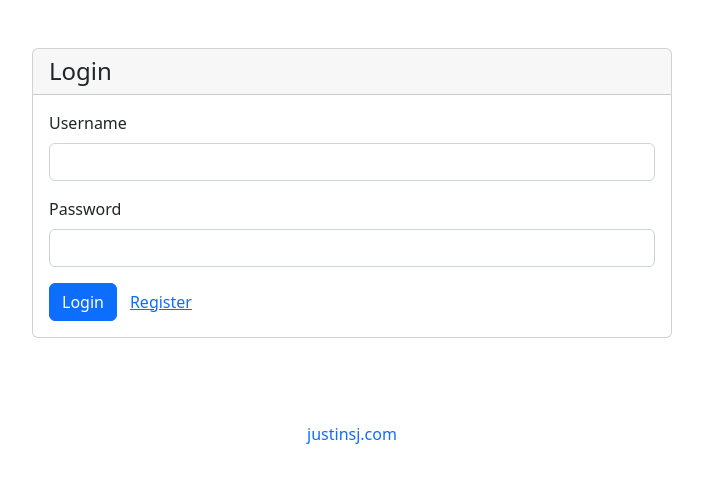
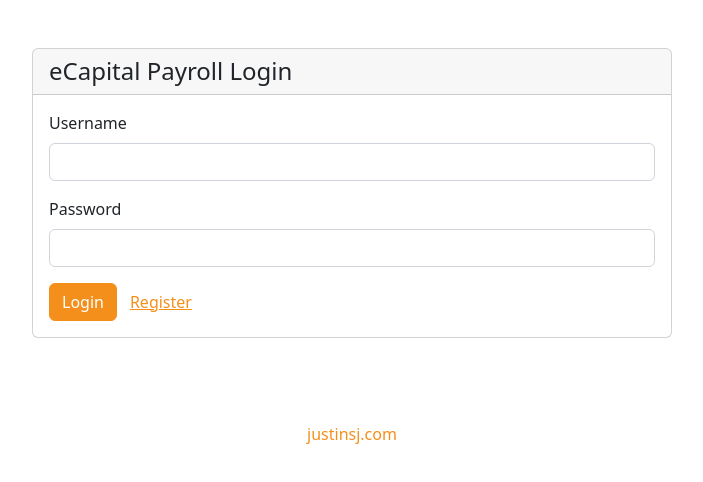
Before and after one commit to justinsj/assignment-full-stack-node-backend, a Next.js app in the folder payroll-app/: page /account/login in a window 1280 px wide. Shown: the top 482 px of the page, without its empty margins (288-991 px from the left). Built offline with nearby package versions, Linux system fonts and the light colour scheme.

Commit message:
style: update color scheme usage

```diff
--- a/payroll-app/pages/account/login.jsx
+++ b/payroll-app/pages/account/login.jsx
@@ -37,7 +37,7 @@ function Login() {
     return (
         <Layout>
             <div className="card">
-                <h4 className="card-header">Login</h4>
+                <h4 className="card-header">eCapital Payroll Login</h4>
                 <div className="card-body">
                     <form onSubmit={handleSubmit(onSubmit)}>
                         <div className="mb-3">
--- a/payroll-app/styles/globals.css
+++ b/payroll-app/styles/globals.css
@@ -15,10 +15,60 @@
     --button-tertiary-color: #FA1A1A;
 
     --primary-color: #F58F1B;
+    --primary-faded-color: #d57f1d;
+    --primary-faded-2x-color: #c27216;
+    --primary-faded-3x-color: #b96c13;
     --secondary-color: #5D707F;
+    --secondary-faded-color: #485661;
+    --secondary-faded-2x-color: #3c4851;
+    --secondary-faded-3x-color: #2e373e;
     --tertiary-color: #67B9B3;
+}
+
+:root {
+    --bs-link-color: var(--primary-color);
+    --bs-link-hover-color: var(--primary-faded-color);
+}
+.btn-primary {
     /* Override colors */
+    --bs-btn-color: #fff;
+    --bs-btn-bg: var(--primary-color);
+    --bs-btn-border-color: var(--primary-color);
+    --bs-btn-hover-color: #fff;
+    --bs-btn-hover-bg: var(--primary-faded-color);
+    --bs-btn-hover-border-color: var(--primary-faded-2x-color);
+    --bs-btn-focus-shadow-rgb: 49,132,253;
+    --bs-btn-active-color: #fff;
+    --bs-btn-active-bg: var(--primary-faded-2x-color);
+    --bs-btn-active-border-color: var(--primary-faded-3x-color);
+    --bs-btn-active-shadow: inset 0 3px 5px rgba(0, 0, 0, 0.125);
+    --bs-btn-disabled-color: #fff;
+    --bs-btn-disabled-bg: var(--primary-color);
+    --bs-btn-disabled-border-color: var(--primary-color);
+}
 
+.btn-secondary {
+    /* Override colors */
+    --bs-btn-color: #fff;
+    --bs-btn-bg: var(--secondary-color);
+    --bs-btn-border-color: var(--secondary-color);
+    --bs-btn-hover-color: #fff;
+    --bs-btn-hover-bg: var(--secondary-faded-color);
+    --bs-btn-hover-border-color: var(--secondary-faded-2x-color);
+    --bs-btn-focus-shadow-rgb: 49,132,253;
+    --bs-btn-active-color: #fff;
+    --bs-btn-active-bg: var(--secondary-faded-2x-color);
+    --bs-btn-active-border-color: var(--secondary-faded-3x-color);
+    --bs-btn-active-shadow: inset 0 3px 5px rgba(0, 0, 0, 0.125);
+    --bs-btn-disabled-color: #fff;
+    --bs-btn-disabled-bg: var(--secondary-color);
+    --bs-btn-disabled-border-color: var(--secondary-color);
+}
+
+
+.pagination {
+    --bs-pagination-active-bg: var(--primary-color);
+    --bs-pagination-active-border-color: var(--primary-color);
 }
 
 a { cursor: pointer; text-decoration: none; }
@@ -70,3 +120,9 @@ tbody {
     border-top-width: 1px;
     border-bottom-width: 1px;
 }
+
+.form-control:focus {
+    border-color: var(--secondary-faded-color);
+    outline: 0;
+    box-shadow: 0 0 0 0.25rem #5D707F40;
+}
```
